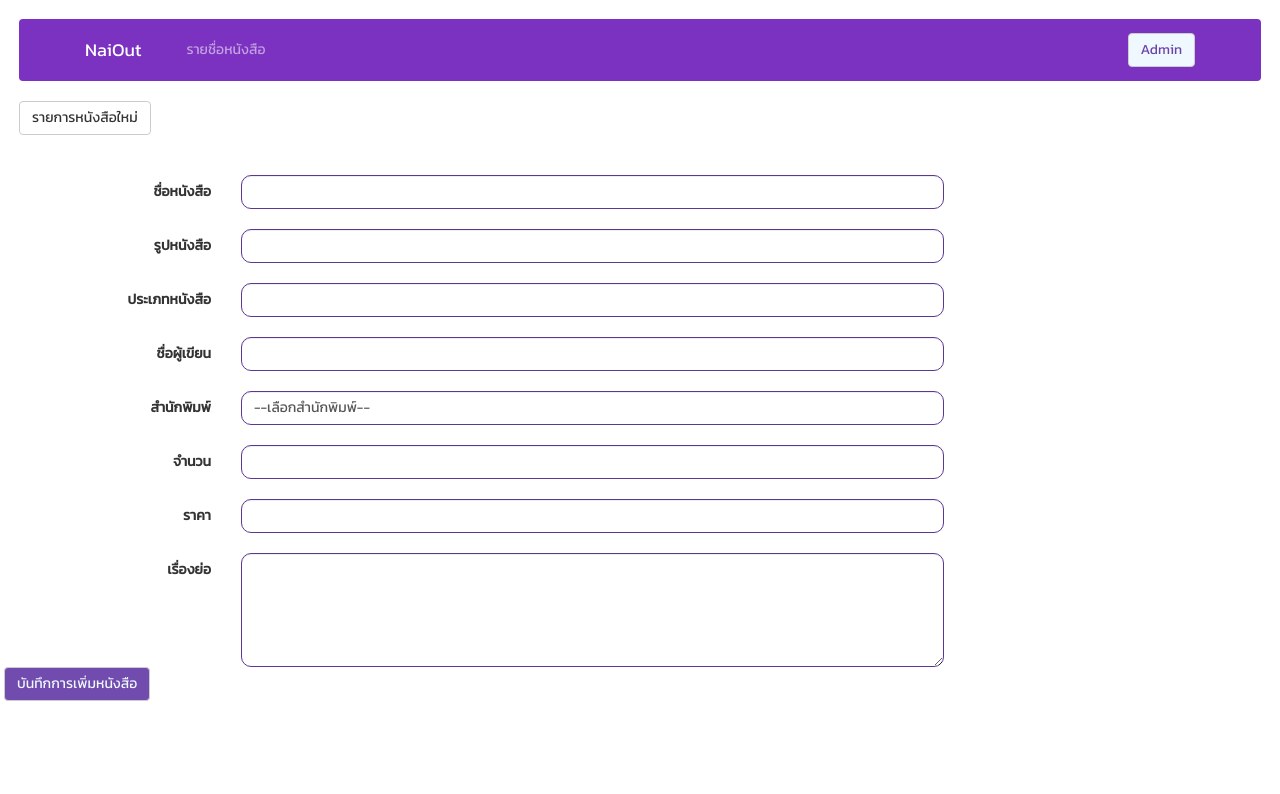
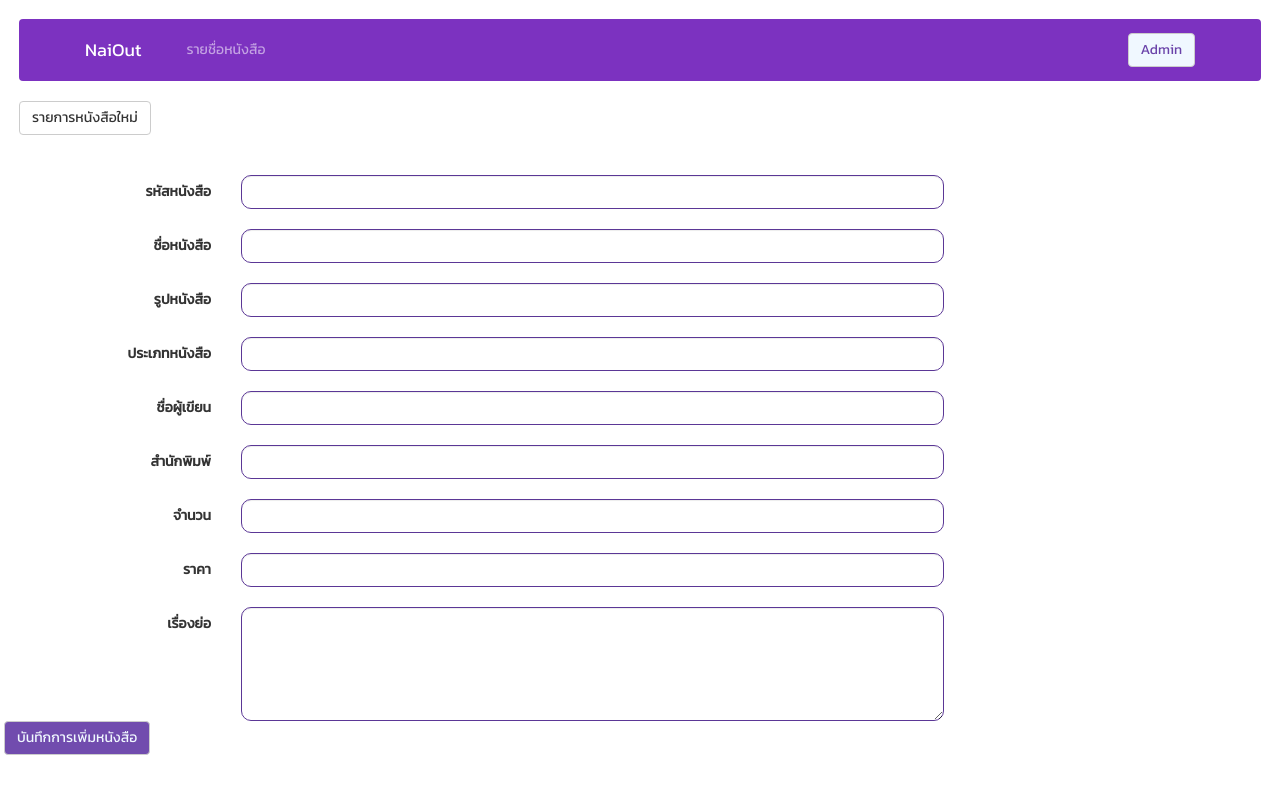
Before and after one commit to windywine7895123/Naiout_Webapp, an Angular app in the folder front_end/: page /add-book in a window 1280 px wide. Shown: the top 794 px of the page. Built offline with nearby package versions, Linux system fonts and the light colour scheme.

Commit message:
add book

```diff
--- a/front_end/src/app/add-book/add-book.component.html
+++ b/front_end/src/app/add-book/add-book.component.html
@@ -1,5 +1,3 @@
-<!-- ห้ามลบtag formControlName ออกนะครัช -->
-
 <button type="button" class="btn btn-default">รายการหนังสือใหม่</button>
 
 <!-- <div class="preview">
@@ -7,6 +5,13 @@
 </div> -->
 
 <form class="form-horizontal" [formGroup]="bookForm" (ngSubmit)="onSubmit()">
+
+  <div class="form-group">
+    <label class="col-sm-2 control-label">รหัสหนังสือ</label>
+    <div class="col-sm-10">
+      <input class="form-control" formControlName="book_id" required type="text">
+    </div>
+  </div>
 
   <div class="form-group">
     <label class="col-sm-2 control-label">ชื่อหนังสือ</label>
@@ -38,14 +43,14 @@
   <div class="form-group">
     <label class="col-sm-2 control-label">ชื่อผู้เขียน</label>
     <div class="col-sm-10">
-      <input class="form-control" id="focusedInput" type="text">
+      <input class="form-control" id="focusedInput" formControlName="book_writer" type="text">
     </div>
   </div>
 
   <div class="form-group">
     <label class="col-sm-2 control-label">สำนักพิมพ์</label>
     <div class="col-sm-10">
-      <select class="form-control" id="sel1">
+      <select class="form-control" formControlName="book_publisher" id="sel1">
         <option>--เลือกสำนักพิมพ์--</option>
         <option>1</option>
         <option>2</option>
@@ -58,21 +63,21 @@
   <div class="form-group">
     <label class="col-sm-2 control-label">จำนวน</label>
     <div class="col-sm-10">
-      <input class="form-control" id="focusedInput" type="text">
+      <input class="form-control" id="focusedInput" formControlName="book_item" type="text">
     </div>
   </div>
 
   <div class="form-group">
     <label class="col-sm-2 control-label">ราคา</label>
     <div class="col-sm-10">
-      <input class="form-control" id="focusedInput" type="text">
+      <input class="form-control" id="focusedInput" formControlName="book_price" type="text">
     </div>
   </div>
 
   <div class="form-group">
     <label class="col-sm-2 control-label">เรื่องย่อ</label>
     <div class="col-sm-10">
-      <textarea class="form-control" rows="5" id="focusedInput" type="text"></textarea>
+      <textarea class="form-control" rows="5" id="focusedInput" formControlName="book_detail" type="text"></textarea>
     </div>
   </div>
 
--- a/front_end/src/app/list/list.component.ts
+++ b/front_end/src/app/list/list.component.ts
@@ -1,5 +1,6 @@
 import { Component, OnInit } from '@angular/core';
 import { CrudService } from '../service/crud.service';
+
 
 @Component({
   selector: 'app-list',
@@ -18,10 +19,10 @@ export class ListComponent implements OnInit {
       this.Books = res;
     })
   }
-  delete(id: any, i: any) {
-    console.log(id)
+  delete(book_id: any, i: any) {
+    console.log(book_id)
       if( window.confirm('คุณต้องการจะลบใช่ไหม?'))
-        this.crudService.deleteBook(id).subscribe((res) => {
+        this.crudService.deleteBook(book_id).subscribe((res) => {
           this.Books.splice(i, 1);
         })
   }
```
Also changed, not shown: 1 other file (tests, documents, lock files or other folders).
